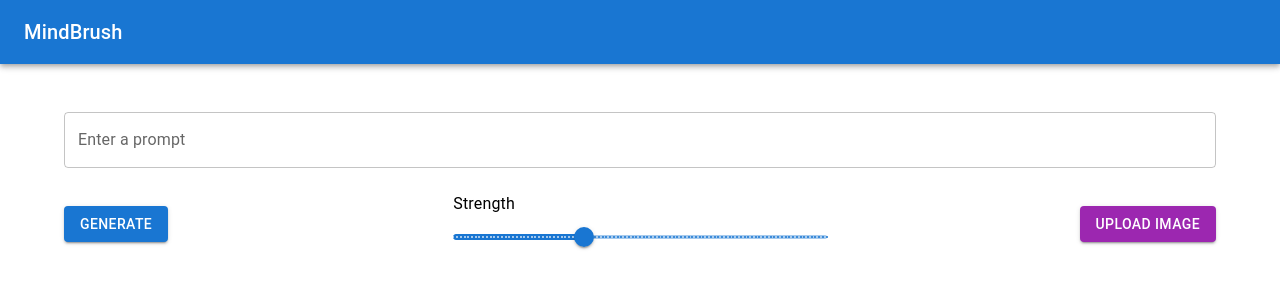
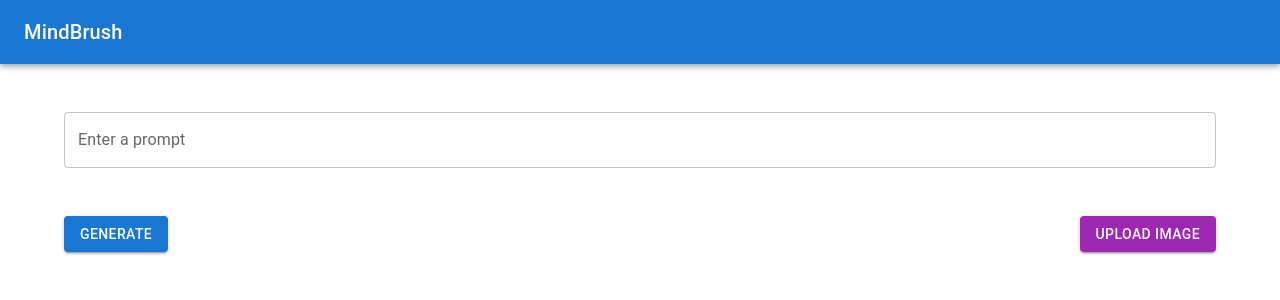
Before and after one commit to matty271828/ai-posters, a React (Create React App) app in the folder posters-ui/: page / in a window 1280 px wide. Shown: the top 300 px of the page. Built offline with nearby package versions, Linux system fonts and the light colour scheme.

Commit message:
Move slider inline with generate buttons

```diff
--- a/posters-ui/src/components/MainPage.js
+++ b/posters-ui/src/components/MainPage.js
@@ -7,8 +7,7 @@
 import Container from '@mui/material/Container';
 import { generateImage2Image, generateTextToImage } from '../services/imageService';
 import handleDownload from '../services/handleDownload';
-import Slider from '@mui/material/Slider';
-import Typography from '@mui/material/Typography';
+import StrengthSlider from './StrengthSlider';
 
 function MainPage() {
     const [prompt, setPrompt] = useState('');
@@ -73,8 +72,9 @@
                     fullWidth
                     margin="normal"
                 />
-            <Grid container spacing={2} alignItems="center" justify="space-between">
-                <Grid item xs={4} style={{ textAlign: 'left' }}>
+                <Grid container spacing={2} alignItems="center" justifyContent="space-between">
+                    {/* Generate button on the far left */}
+                    <Grid item xs={3} style={{ textAlign: 'left' }}>
                         <Button
                             variant="contained"
                             color="primary"
@@ -85,25 +85,21 @@
                         </Button>
                         {loading && <CircularProgress style={{ marginLeft: '10px' }} />}
                     </Grid>
-                <Grid item xs={4}>
-                    <Box my={2}>
-                        <Typography id="strength-slider" gutterBottom>
-                            Strength
-                        </Typography>
-                        <Slider
-                            value={strength}
-                            onChange={(event, newValue) => setStrength(newValue)}
-                            aria-labelledby="strength-slider"
-                            valueLabelDisplay="auto"
-                            step={0.01}
-                            marks
-                            min={0}
-                            max={1}
-                        />
-                    </Box>
+
+                    {/* Conditional rendering for the slider or placeholder for alignment */}
+                    <Grid item xs={6} style={{ textAlign: 'center' }}>
+                        {uploadedImage ? (
+                            <StrengthSlider strength={strength} setStrength={setStrength} />
+                        ) : (
+                            <div style={{ visibility: 'hidden' }}>
+                                <StrengthSlider strength={0.35} setStrength={() => {}} />
+                            </div>
+                        )}
                     </Grid>
-                <Grid item xs={4} style={{ textAlign: 'right' }}>
-                    <div style={{ position: 'relative', display: 'inline-block' }}> {/* Positioned container */}
+
+                    {/* Upload Image button on the far right */}
+                    <Grid item xs={3} style={{ textAlign: 'right' }}>
+                        <div style={{ position: 'relative', display: 'inline-block' }}>
                             <input
                                 accept="image/*"
                                 style={{ display: 'none' }}
@@ -121,8 +117,8 @@
                                     onClick={removeUploadedImage}
                                     style={{
                                         position: 'absolute',
-                                    top: '0', // Adjust as necessary
-                                    right: '0', // Adjust as necessary
+                                        top: '0',
+                                        right: '0',
                                         width: '20px',
                                         height: '20px',
                                         borderRadius: '50%',
@@ -159,7 +155,6 @@
             </Grid>
         </Container>
     );
-
 }
 
 export default MainPage;
--- /dev/null
+++ b/posters-ui/src/components/StrengthSlider.js
@@ -0,0 +1,26 @@
+import React from 'react';
+import Box from '@mui/material/Box';
+import Slider from '@mui/material/Slider';
+import Typography from '@mui/material/Typography';
+
+// Props are destructured for clarity and convenience
+const StrengthSlider = ({ strength, setStrength }) => {
+    return (
+        <Box my={2} style={{ paddingTop: '20px' }}>
+            <Typography id="strength-slider" gutterBottom>
+                Slide to vary influence of uploaded image.
+            </Typography>
+            <Slider
+                value={strength}
+                onChange={(event, newValue) => setStrength(newValue)}
+                aria-labelledby="strength-slider"
+                valueLabelDisplay="auto"
+                step={0.01}
+                min={0}
+                max={1}
+            />
+        </Box>
+    );
+};
+
+export default StrengthSlider;
```
Lines whose indentation alone changed are shown as unchanged.
